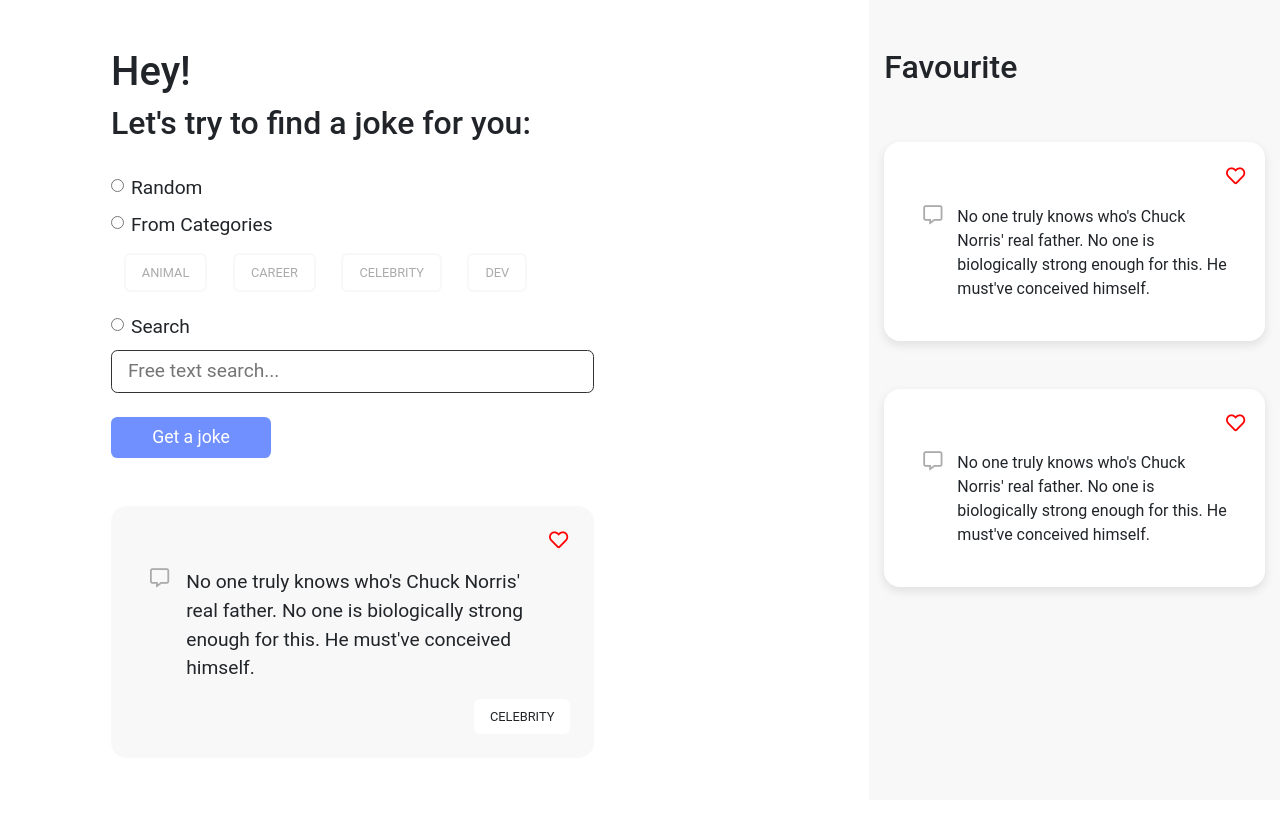
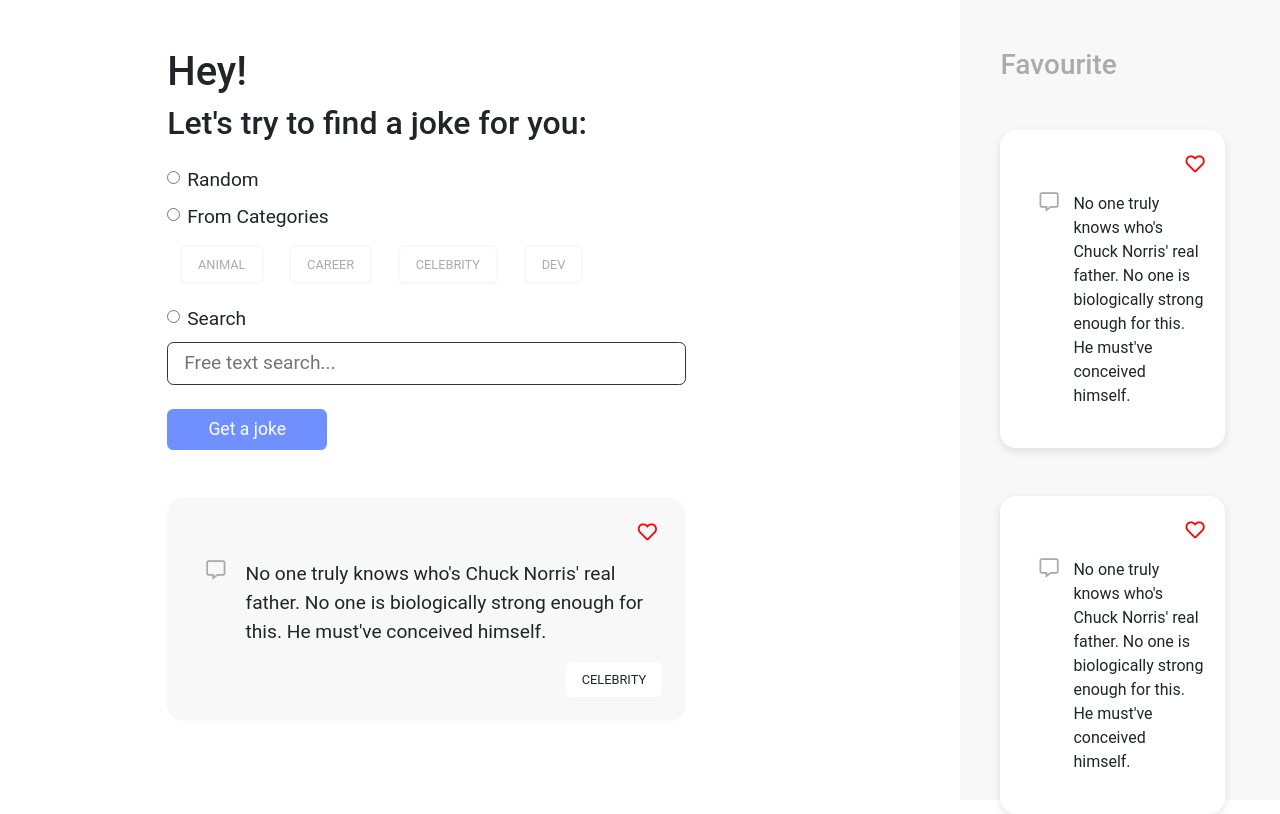
Before and after one commit to web-ethno4ka/Joke-generator, a React (Create React App) app: page / in a window 1280 px wide. Built offline with nearby package versions, Linux system fonts and the light colour scheme.

Commit message:
Adding styles

```diff
--- a/src/index.css
+++ b/src/index.css
@@ -5,6 +5,7 @@
     sans-serif;
   -webkit-font-smoothing: antialiased;
   -moz-osx-font-smoothing: grayscale;
+  overflow-x: hidden;
 }
 
 code {
--- a/src/layout/Layout.css
+++ b/src/layout/Layout.css
@@ -78,7 +78,7 @@
 
 .btn {
   font-size: 1.1rem;
-  max-width: 10rem;
+  width: 10rem;
   color: #fff;
   background-color: #7190ff;
   border-radius: 0.4rem;
@@ -91,6 +91,7 @@
 }
 
 .sidebar {
+  padding-left: 0;
   height: 100vh;
   background-color: #f8f8f8;
 }
@@ -98,9 +99,13 @@
 .favourite-card {
   max-width: 26rem;
   background-color: #fff;
-  box-shadow: 0 4px 8px 1px rgba(48, 48, 48, 0.1);
+  box-shadow: 0 3px 7px 1px rgba(48, 48, 48, 0.1);
 }
 
 .favourite-card p {
   font-size: 1rem;
 }
+
+h3 {
+  color: #ababab;
+}
--- a/src/layout/Layout.js
+++ b/src/layout/Layout.js
@@ -3,8 +3,9 @@
 
 const Layout = () => {
   return (
-    <div className="d-flex flex-row justify-content-between pl-5">
-      <div className="d-flex flex-column col-5 m-5 ">
+    <div className="d-flex flex-row justify-content-between">
+      <div className="d-flex flex-column col-8 my-5">
+        <div className="mx-auto my-0 col-8">
           <h1>Hey!</h1>
           <h2>Let's try to find a joke for you:</h2>
           <div className="d-flex flex-column mt-3">
@@ -77,21 +78,25 @@
               <i class="far fa-comment-alt fa-inverse col-1"></i>
               <p className="col-11">
                 No one truly knows who's Chuck Norris' real father. No one is
-              biologically strong enough for this. He must've conceived himself.
+                biologically strong enough for this. He must've conceived
+                himself.
               </p>
             </div>
             <div className="categorie align-self-end">CELEBRITY</div>
           </div>
         </div>
-      <div className="sidebar d-flex flex-column col-4 pt-5">
-        <h2>Favourite</h2>
+      </div>
+      <div className="sidebar d-flex flex-column col-3 pt-5">
+        <div className="mx-auto my-0 col-10">
+          <h3>Favourite</h3>
           <div className="card favourite-card mt-5 p-4">
             <i className="far fa-heart col-1 align-self-end"></i>
             <div className="card-body d-flex justify-content-between">
               <i class="far fa-comment-alt fa-inverse col-1 mr-1"></i>
               <p className="col-11">
                 No one truly knows who's Chuck Norris' real father. No one is
-              biologically strong enough for this. He must've conceived himself.
+                biologically strong enough for this. He must've conceived
+                himself.
               </p>
             </div>
           </div>
@@ -101,8 +106,10 @@
               <i class="far fa-comment-alt fa-inverse col-1 mr-1"></i>
               <p className="col-11">
                 No one truly knows who's Chuck Norris' real father. No one is
-              biologically strong enough for this. He must've conceived himself.
+                biologically strong enough for this. He must've conceived
+                himself.
               </p>
+            </div>
           </div>
         </div>
       </div>
```
Lines whose indentation alone changed are shown as unchanged.
